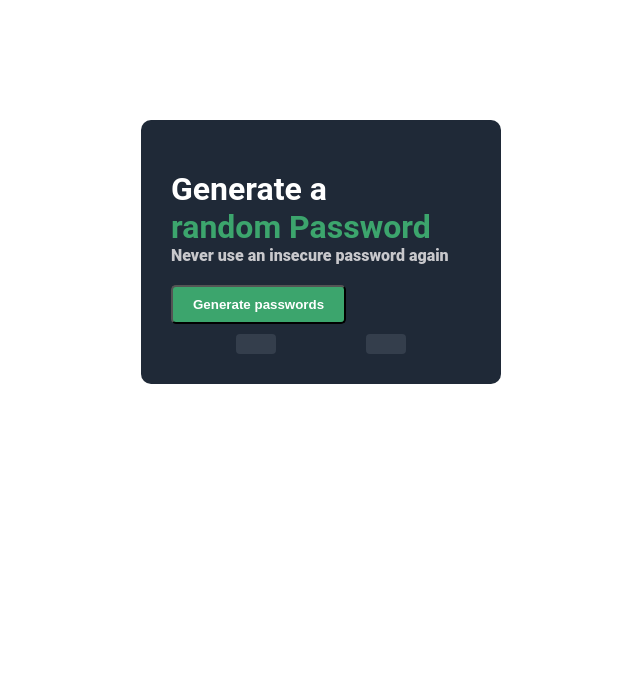
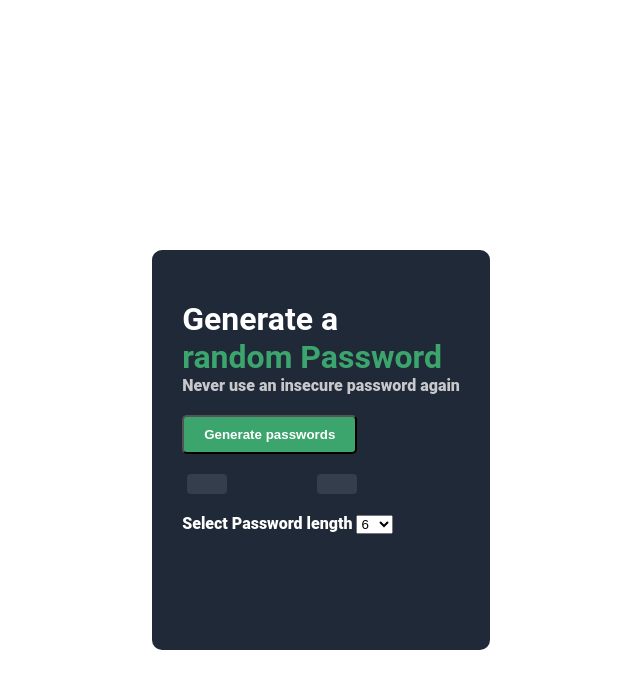
Before and after one commit to devhenode/JS_practices, a website: page password_generator/index.html in a window 1280 px wide. Shown: the whole page, without its empty margins (319-959 px from the left). Drawn offline with Linux system fonts and the light colour scheme.

Commit message:
added copy to clipboard and choice of length

```diff
--- a/password_generator/index.css
+++ b/password_generator/index.css
@@ -8,8 +8,9 @@ body {
   display: flex;
   font-family: 'Roboto', sans-serif;
   background-color: white;
-  padding: 20px 40px;
+  /* padding: 20px 40px; */
   color: white;
+  height: 100vh;
   justify-content: center;
   align-items: center;
   font-weight: 800;
@@ -20,7 +21,7 @@ body {
   margin-left: 0px;
   background-color: #1F2937;
   padding: 20px 30px;
-  width: 30%;
+  width: auto;
   height: 50%;
   border-radius: 10px;
 }
@@ -48,8 +49,9 @@ button {
 
 .btn-space {
   display: flex;
-  justify-content: space-around;
-  margin: 10px 20px;
+  /* justify-content:space-between; */
+  gap: 80px;
+  margin: 20px 0;
 }
 
 .btn-space button {
--- a/password_generator/index.html
+++ b/password_generator/index.html
@@ -18,10 +18,25 @@
     </button>
 
     <div class="btn-space">
-      <button id="btn-1"></button>
+      <button id="btn-1" onclick="copyText()"></button>
       <button id="btn-2"></button>
     </div>
+
+    <div>
+      <label for="">Select Password length</label>
+      <select id="selector" onchange="selected()">
+        <option value="">6</option>
+        <option value="">8</option>
+        <option value="">10</option>
+        <option value="">12</option>
+        <option value="">14</option>
+        <option value="">16</option>
+        <option value="">18</option>
+      </select>
+    </div>
   </div>
+
+
 
 
   <script src="index.js"></script>
--- a/password_generator/index.js
+++ b/password_generator/index.js
@@ -8,21 +8,63 @@ let btnEl = document.getElementById("btn-El");
 let btnOne = document.getElementById("btn-1");
 let btnTwo = document.getElementById("btn-2");
 
+var length_Of_Password;
+
+const selected = () => {
+  let getOpt = document.getElementById("selector");
+  let getIndex = getOpt.selectedIndex;
+  length_Of_Password = getOpt.options[getIndex].text;
+
+  console.log("You just selected " + length_Of_Password);
+}
+
 btnEl.addEventListener("click", function() {
   console.log("Hello world");
-
   let result = '';
   let count = '';
 
-  for (let i = 0; i < 10; i++) {
+  for (let i = 0; i < length_Of_Password; i++) {
     result += characters[Math.floor(Math.random() * characters.length)];
     count += characters[Math.floor(Math.random() * characters.length)];
-    console.log(result);
+    // console.log(result);
+    // console.log(result)
+
   }
 
   btnOne.textContent = result;
   btnTwo.textContent = count;
 
+
 });
 
+const copyText = async () => {
+  let hashText = document.getElementById('btn-1').innerHTML;
+  try {
+    await navigator.clipboard.writeText(hashText);
+    alert(`${hashText} copied to clipboard`)
+  } catch (err) {
+    console.error("Failed to copy: ", err)
+  }
+}
+
+
+
+
+// function copyText() {
+//   let copiedText = document.getElementById("btn-1");
+//   let copiedTextTwo = document.getElementById("btn-2");
+
+//   copiedText.select();
+//   copiedText.setSelectionRange(0, 99999);
+
+//   copiedTextTwo.select();
+//   copiedTextTwo.setSelectionRange(0, 99999);
+
+//   navigator.clipboard.writeText(copiedText.value);
+//   navigator.clipboard.writeText(copiedTextTwo.value);
+
+//   alert("Copied the text:");
+// }
+
+// copyText();
 // btnEl.addEventListener("click", generateRandomString(10));
```
Also changed, not shown: password_generator/package.json (added, +12 -0 lines).
